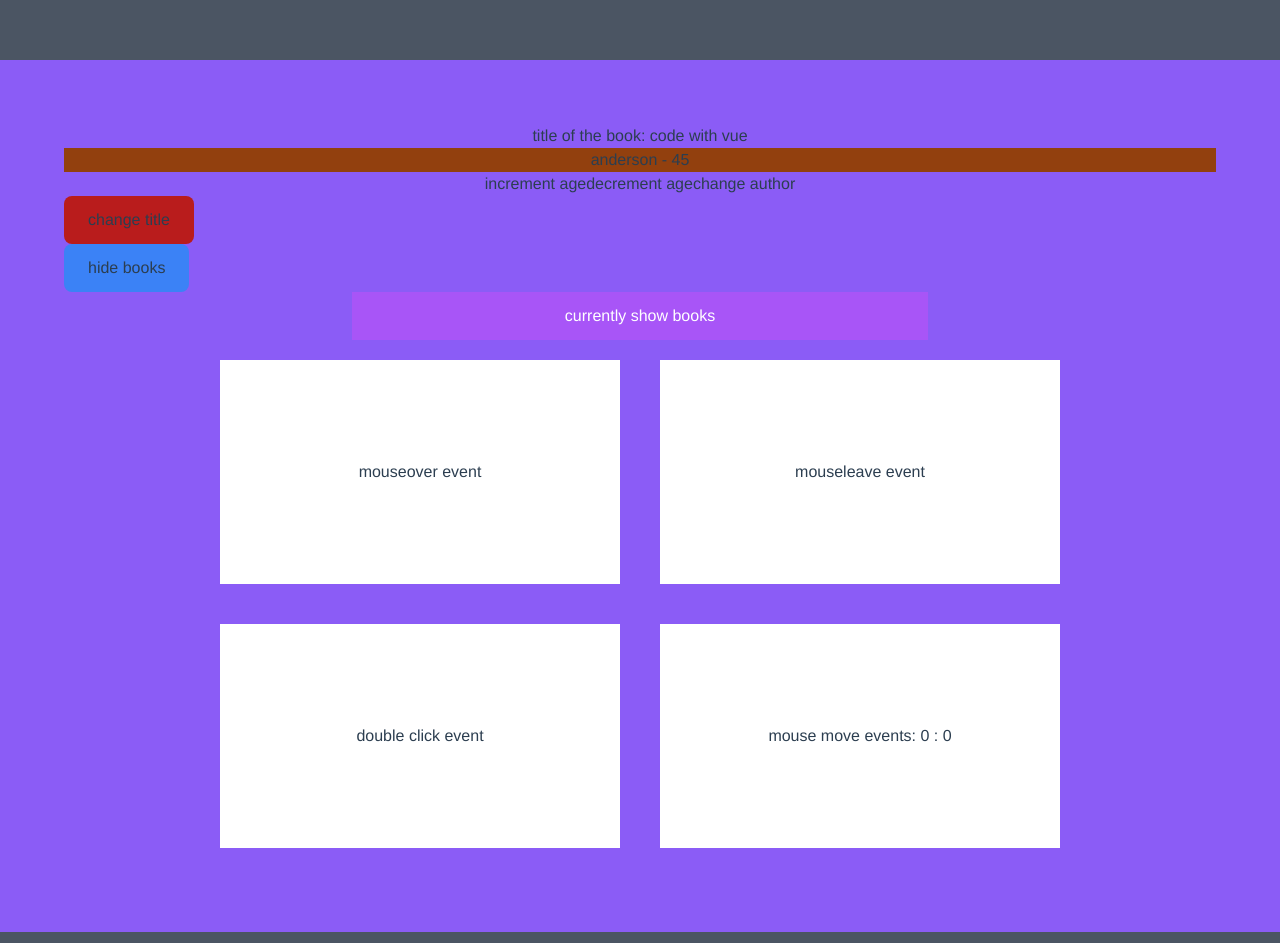
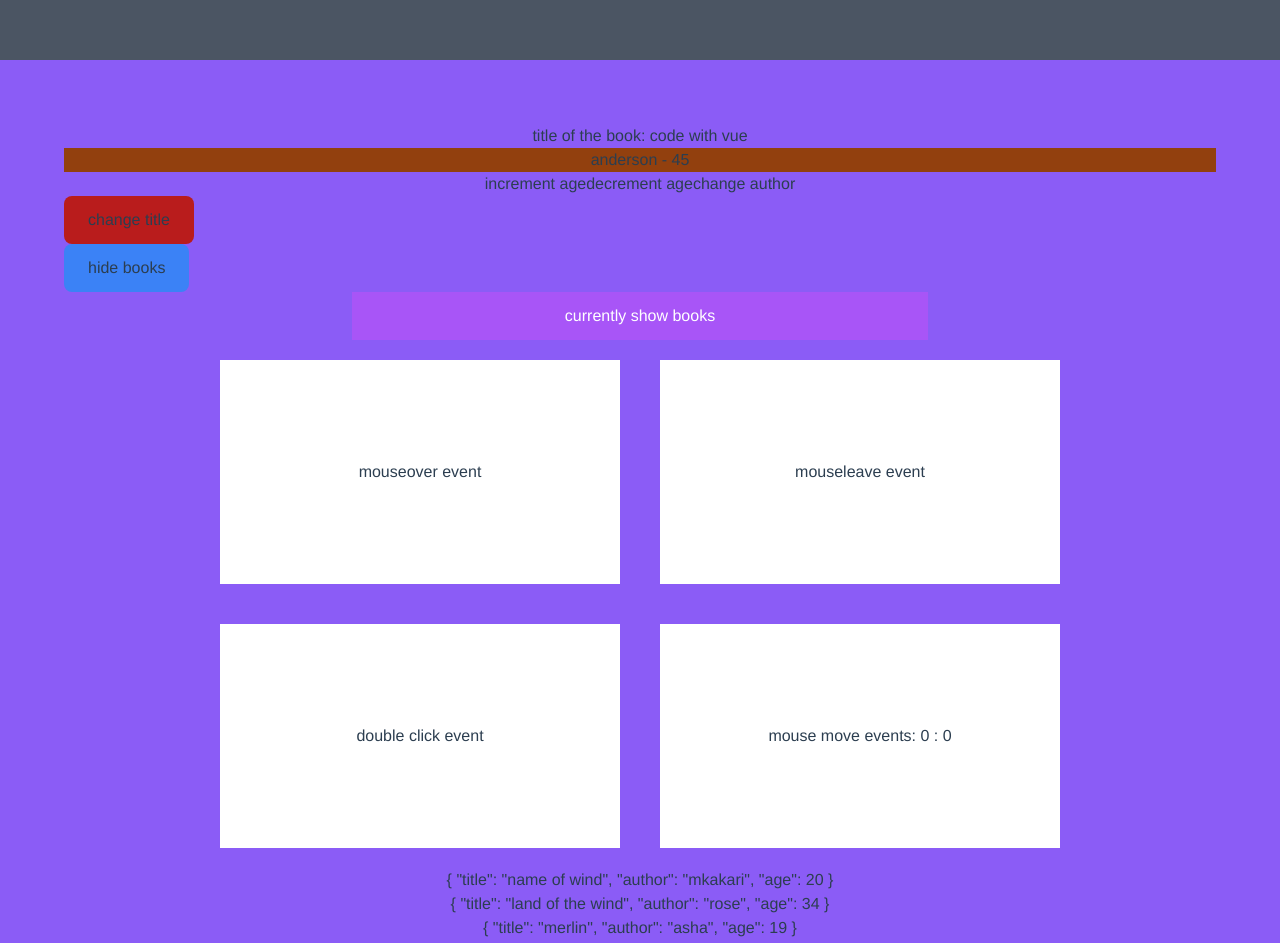
Before and after one commit to andersoncharle/black-tech, a Vue app: page / in a window 1280 px wide. Shown: the top 943 px of the page. Built offline with nearby package versions, Linux system fonts and the light colour scheme.

Commit message:
looping for array of the books and format them in a list

```diff
--- a/src/App.vue
+++ b/src/App.vue
@@ -30,7 +30,9 @@ instead use v-else
   <div class="box" @mousemove="handleMousemoveEvent">mouse move events: {{ x }} : {{ y }}</div>
 
 <!--v-for-->
-
+  <ul v-for="book,book_id in books">
+    <li> {{ book}}</li>
+  </ul>
 </template>
 
 <script>
```
